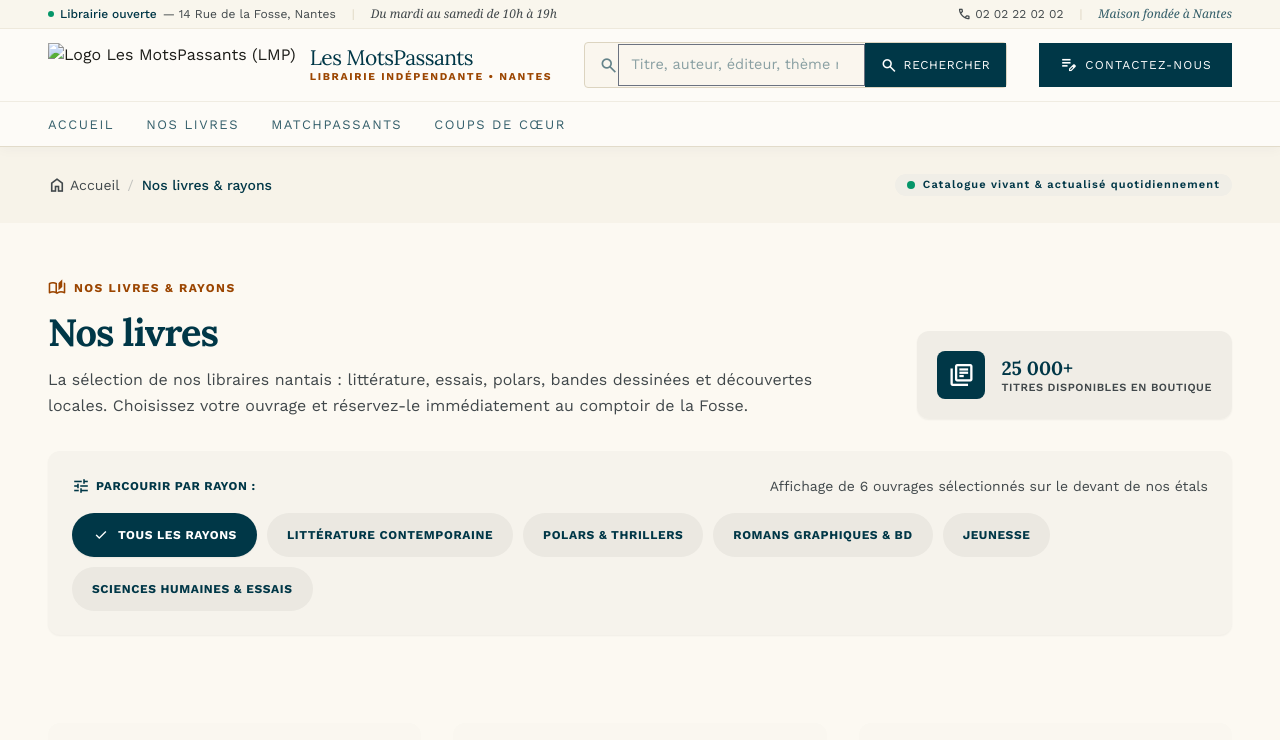
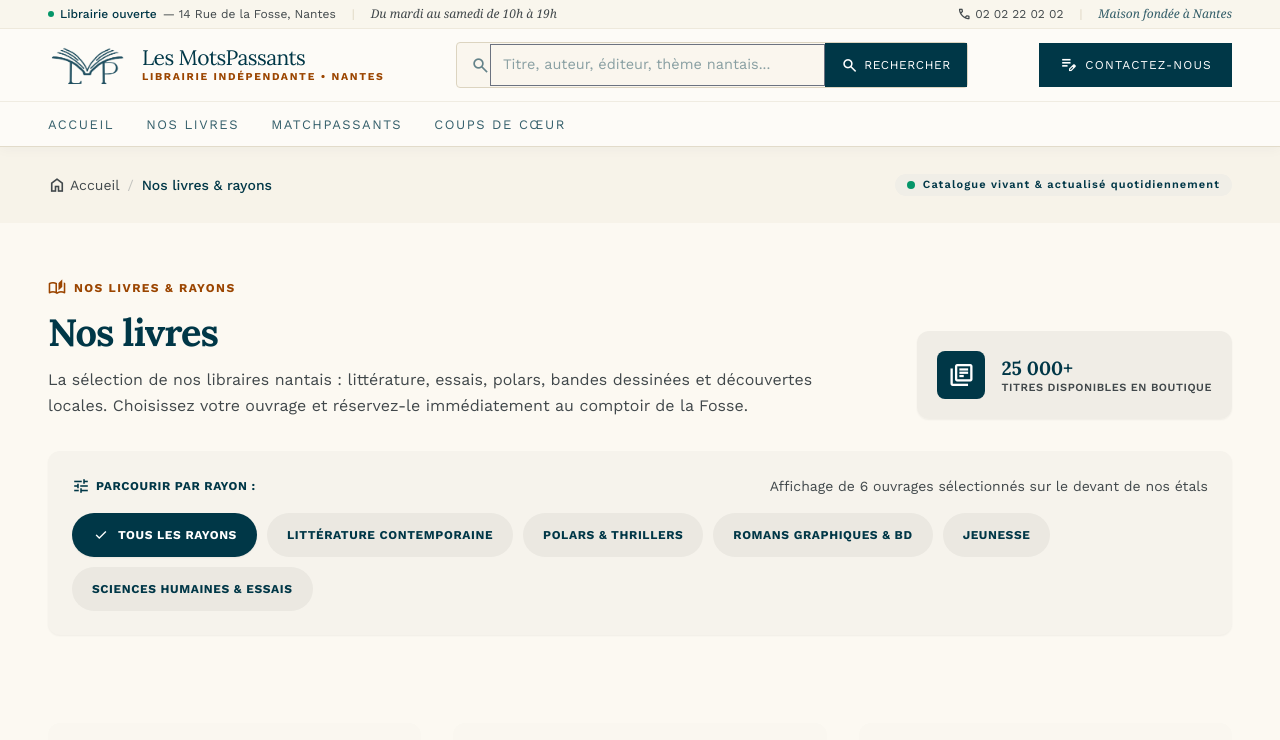
Before and after one commit to SimplonYouhou/librairie-les-motspassants, a plain HTML site: page nos-livres.html in a window 1280 px wide. Shown: the top 740 px of the page. Drawn offline with nearby package versions, Linux system fonts and the light colour scheme; grey boxes are pictures that could not be loaded.

Commit message:
Update logo image source in nos-livres.html

```diff
--- a/nos-livres.html
+++ b/nos-livres.html
@@ -21,7 +21,7 @@
 <div class="max-w-7xl mx-auto px-6 lg:px-12 py-3 flex items-center justify-between gap-6">
 <!-- Logotype Maison d'Édition -->
 <a class="flex items-center gap-3.5 group min-h-[48px] focus:outline-none" data-path="accueil" href="../index.html">
-<img src="../images/logo.png" alt="Logo Les MotsPassants (LMP)" class="h-11 w-auto object-contain shrink-0">
+<img src="logo-lmp.png" alt="Logo Les MotsPassants (LMP)" class="h-11 w-auto object-contain shrink-0">
 <div class="flex flex-col">
 <span class="font-headline-md text-primary text-[21px] tracking-tight leading-tight group-hover:text-secondary transition-colors">Les MotsPassants</span>
 <span class="font-label-sm text-[10.5px] text-secondary tracking-[0.16em] uppercase -mt-0.5 font-bold">Librairie Indépendante • Nantes</span>
```
